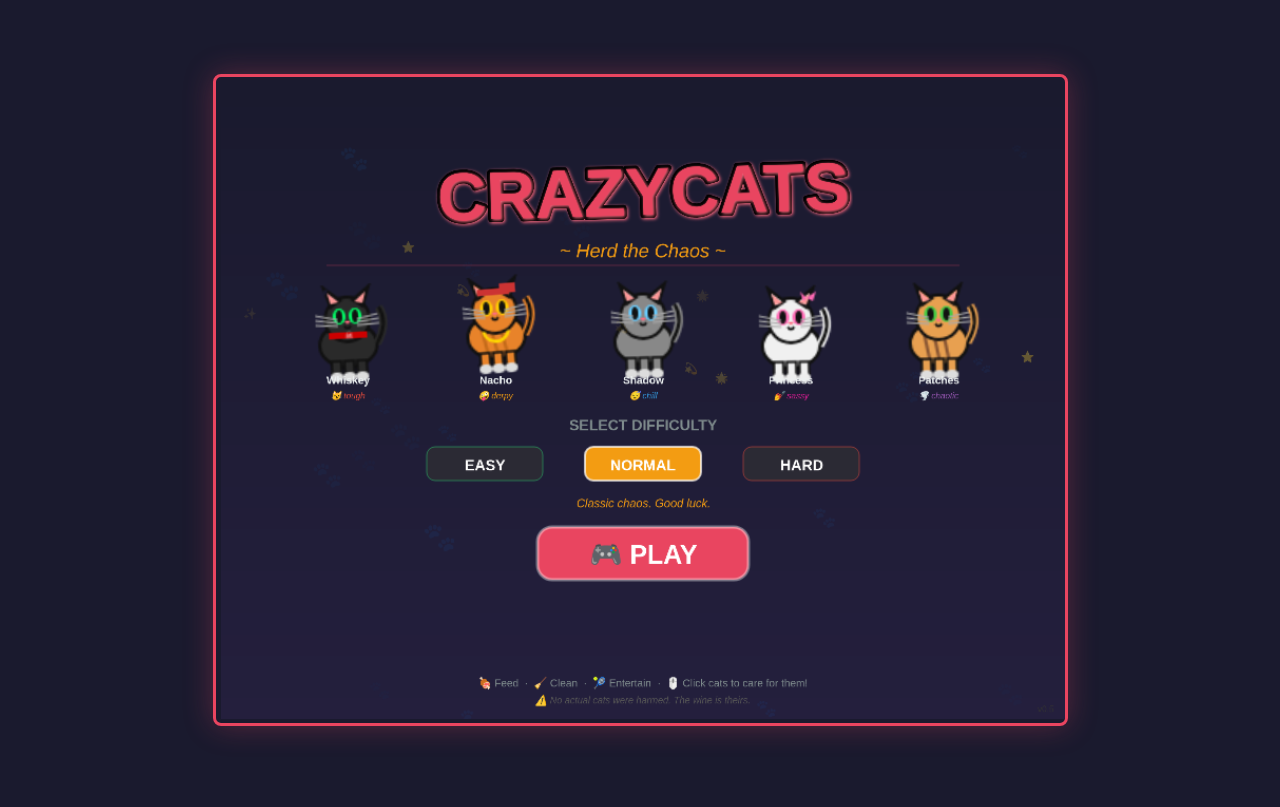
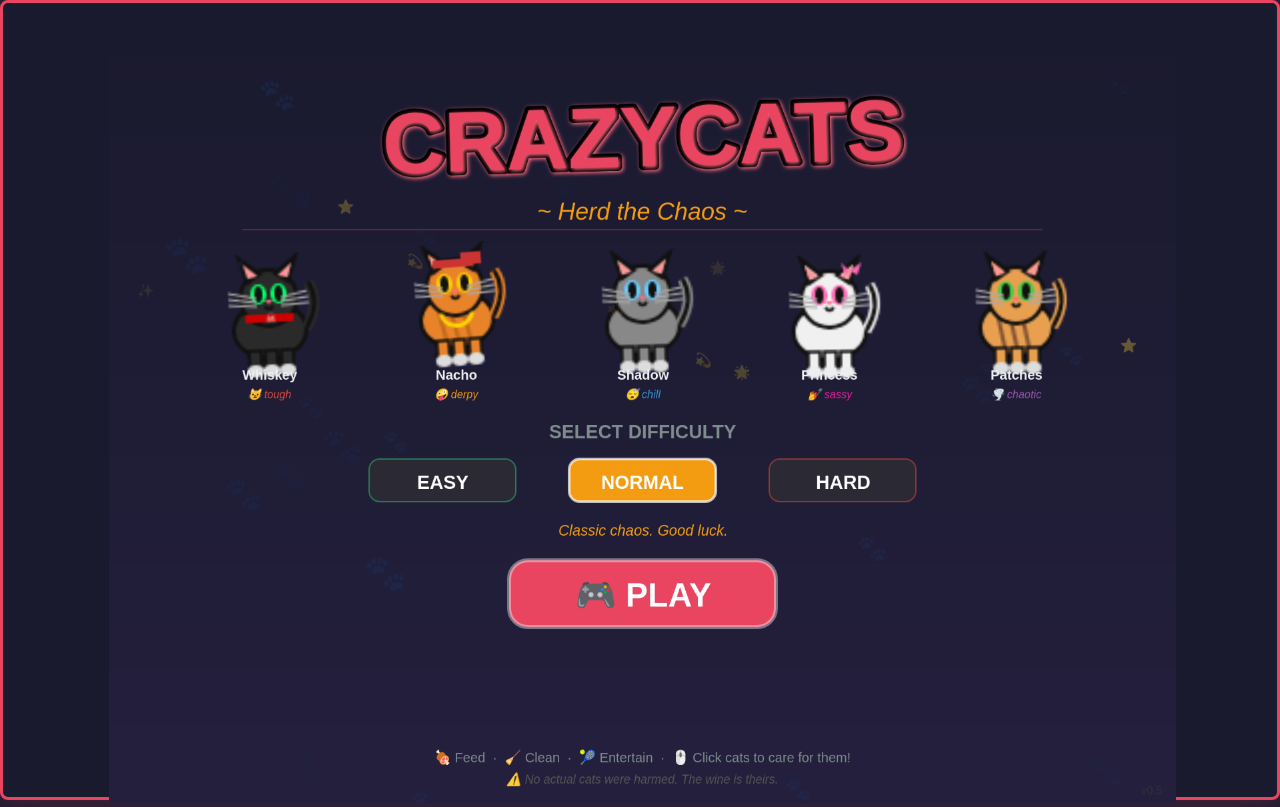
Before and after one commit to Shai1co/CrazyCats, a website built with Vite: page index.html in a window 1280 px wide. Built offline with nearby package versions, Linux system fonts and the light colour scheme.

Commit message:
Fix blurry text: 2x canvas resolution (1600x1200) with camera zoom

```diff
--- a/index.html
+++ b/index.html
@@ -15,6 +15,8 @@
       overflow: hidden;
     }
     #game-container {
+      width: 100vw;
+      height: 100vh;
       border: 3px solid #e94560;
       border-radius: 8px;
       box-shadow: 0 0 30px rgba(233, 69, 96, 0.3);
--- a/src/main.js
+++ b/src/main.js
@@ -4,8 +4,8 @@ import GameScene from './scenes/GameScene.js';
 
 const config = {
   type: Phaser.CANVAS,
-  width: 800,
-  height: 600,
+  width: 1600,
+  height: 1200,
   parent: 'game-container',
   backgroundColor: '#1a1a2e',
   roundPixels: true,
--- a/src/scenes/GameScene.js
+++ b/src/scenes/GameScene.js
@@ -22,6 +22,9 @@ export default class GameScene extends Phaser.Scene {
   }
 
   create(data) {
+    // Zoom camera 2x so 1600×1200 canvas shows 800×600 game area = crisp text
+    this.cameras.main.setZoom(2).centerOn(400, 300);
+
     // Difficulty settings from title screen
     this.difficulty = data?.difficulty || 'normal';
     this.decayMult = data?.decayMult || 1.0;
--- a/src/scenes/TitleScene.js
+++ b/src/scenes/TitleScene.js
@@ -14,6 +14,9 @@ export default class TitleScene extends Phaser.Scene {
   }
 
   create() {
+    // Zoom camera 2x so 1600×1200 canvas shows 800×600 game area = crisp text
+    this.cameras.main.setZoom(2).centerOn(400, 300);
+
     generateSprites(this);
     soundManager.init();
 
```
